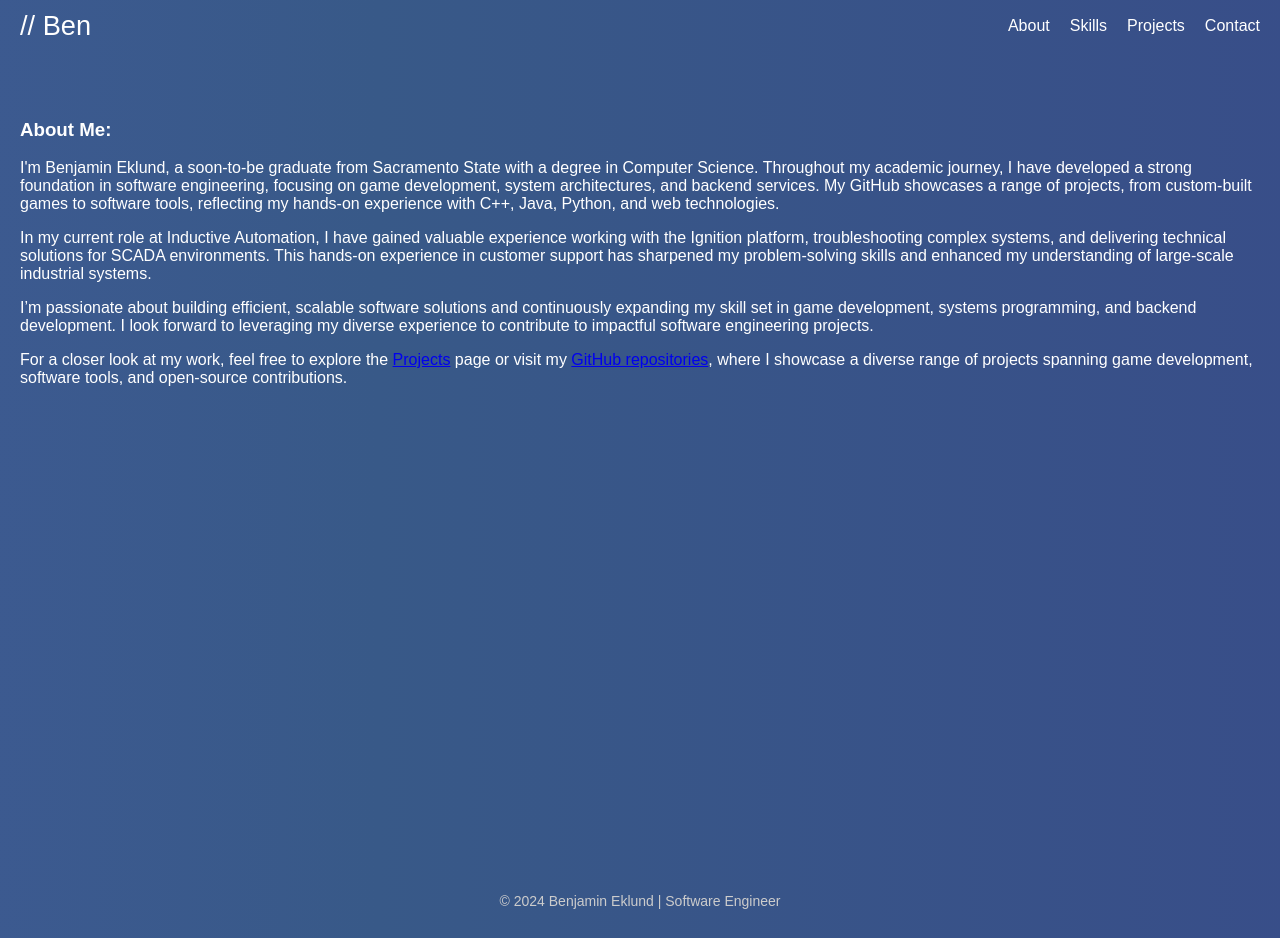
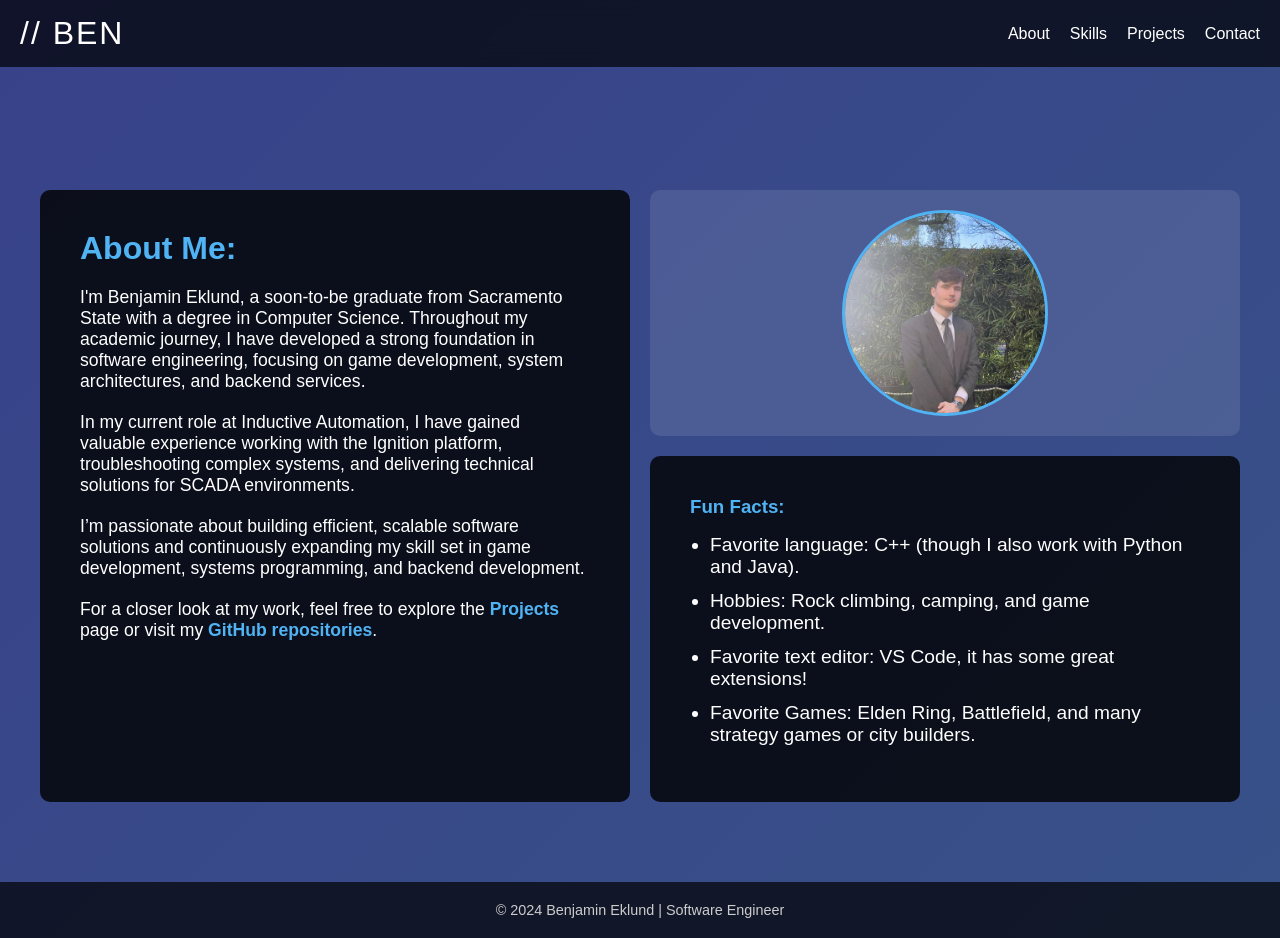
Before and after one commit to BenEklundCS/portfolio-site, a Django app: template portfolio_site/templates/about.html in a window 1280 px wide. Run offline with Django 3.2, Linux system fonts and the light colour scheme; the template is opened without the code that fills it, so the values that code supplies are empty.

Commit message:
huge style improvements to main page and about page

```diff
--- /dev/null
+++ b/portfolio_site/static/about.css
@@ -0,0 +1,97 @@
+/* About Section Styles */
+/* Container for the cards */
+.about-container {
+    display: grid;
+    grid-template-columns: 1fr 1fr;
+    grid-template-rows: auto auto;
+    gap: 20px;
+    max-width: 1400px; /* Increase max-width */
+    margin: 20px auto; /* Decrease top margin */
+    padding: 20px; /* Reduce padding */
+}
+
+/* About Me Card */
+.about-card {
+    background-color: rgba(0, 0, 0, 0.8);
+    padding: 40px;
+    border-radius: 10px;
+    grid-column: 1 / 2;
+    grid-row: 1 / 3;
+    color: #fff;
+}
+
+.about-card h3 {
+    font-size: 2rem; /* Larger for main heading */
+    margin-bottom: 20px;
+}
+
+.about-card p {
+    margin-bottom: 20px;
+    font-size: 1.1rem; /* Slightly larger for body text */
+}
+
+.about-card a {
+    color: #50b3f4; /* Teal color for links */
+    text-decoration: none;
+    font-weight: bold;
+}
+
+.about-card a:hover {
+    text-decoration: underline;
+}
+
+/* Profile Picture Card */
+.profile-pic-card {
+    display: flex;
+    justify-content: center;
+    align-items: center;
+    background-color: rgba(255, 255, 255, 0.1);
+    padding: 20px;
+    border-radius: 10px;
+    grid-column: 2 / 3;
+    grid-row: 1 / 2;
+}
+
+.profile-pic {
+    width: 200px;
+    height: 200px;
+    border-radius: 50%;
+    border: 3px solid #50b3f4;
+}
+
+/* Fun Facts Card */
+.fun-facts-card {
+    background-color: rgba(0, 0, 0, 0.8);
+    padding: 40px;
+    border-radius: 10px;
+    grid-column: 2 / 3;
+    grid-row: 2 / 3;
+    color: #fff;
+}
+
+/* Reduce spacing between sections */
+.fun-facts-card ul {
+    list-style: disc;
+    padding-left: 20px;
+}
+
+.fun-facts-card li {
+    margin-bottom: 12px;
+    font-size: 1.2rem;
+}
+
+/* Hover effect for the cards */
+.about-card:hover, .fun-facts-card:hover {
+    transform: translateY(-5px); /* Slight hover lift */
+    box-shadow: 0 10px 20px rgba(0, 0, 0, 0.3); /* Shadow effect */
+}
+
+/* Responsive Design */
+@media (max-width: 768px) {
+    .about-container {
+        grid-template-columns: 1fr;
+        grid-template-rows: auto;
+        max-width: 100%; /* Ensure it fits smaller screens */
+        padding: 15px; /* Reduce padding for mobile */
+    }
+}
--- a/portfolio_site/static/style.css
+++ b/portfolio_site/static/style.css
@@ -1,7 +1,3 @@
-/* debug mode */
-
-
-
 /* Global Styles */
 html, body {
     height: 100%;
@@ -12,14 +8,40 @@ html, body {
     color: #fff;
     font-family: 'Montserrat', sans-serif;
     box-sizing: border-box;
-    overflow-x: hidden; /* Prevent horizontal scrolling */
-    background: linear-gradient(270deg, #5b2c83, #383a8a, #385988, #535fbd); /* Gradient background */
+    background: linear-gradient(135deg, #5b2c83, #383a8a, #385988, #535fbd);
     background-size: 600% 600%;
-    animation: gradientShift 60s ease infinite;
+    animation: gradientShift 45s ease infinite;
+    overflow-x: hidden;
+}
+
+a {
+    text-decoration: none;
+    color: inherit;
 }
 
 .tealText {
-    color: #50b3f4; /* Teal text color */
+    color: #50b3f4;
+}
+
+h1, h2, h3, p {
+    margin: 0;
+}
+
+.hero {
+    text-align: center;
+    padding: 50px 20px;
+}
+
+.hero h1 {
+    font-size: 3rem;
+    font-weight: bold;
+    color: #fff;
+}
+
+.hero p {
+    font-size: 1.5rem;
+    color: #ccc;
+    margin-top: 10px;
 }
 
 /* Animation for shifting gradient */
@@ -35,100 +57,160 @@ html, body {
     }
 }
 
-/* Top Bar Styles */
+/* Navigation Bar */
 .top-bar {
     color: #fff;
     display: flex;
     justify-content: space-between;
-    padding: 10px 20px;
+    padding: 15px 20px;
     align-items: center;
     width: 100%;
-    max-width: 100vw; /* Prevent the top bar from overflowing */
-    position: fixed; /* Fixed on scroll */
+    position: fixed;
     top: 0;
     left: 0;
     right: 0;
     z-index: 10;
-    box-sizing: border-box; /* Ensure padding is accounted for */
-    overflow-x: hidden;
+    background-color: rgba(0, 0, 0, 0.7); /* Semi-transparent background */
+    backdrop-filter: blur(10px); /* Blurred background */
+    box-sizing: border-box; /* Ensure proper sizing */
 }
 
+/* Logo hover effect */
 .top-bar .logo a {
     color: #fff;
-    font-size: 1.7rem;
-    text-decoration: none;
-    transition: color 0.3s ease;
+    font-size: 2rem; /* Slightly larger font */
+    text-transform: uppercase;
+    letter-spacing: 2px;
+    transition: color 0.3s ease; /* Smooth transition */
 }
 
 .top-bar .logo a:hover {
-    color: #50b3f4; /* Teal hover color */
+    color: #50b3f4; /* Teal hover color for the logo */
 }
 
+/* Navigation Bar Links */
 .top-bar .menu {
     list-style: none;
     margin: 0;
-    padding-left: 1rem;
+    padding: 0;
     display: flex;
     gap: 20px;
-    flex-wrap: wrap; /* Allow wrapping on smaller screens */
 }
 
 .top-bar .menu li a {
     color: #fff;
-    text-decoration: none;
     font-size: 1rem;
-    white-space: nowrap; /* Prevent wrapping of individual items */
-    transition: color 0.3s ease;
+    transition: color 0.3s ease; /* Smooth transition for links */
 }
 
 .top-bar .menu li a:hover {
-    color: #50b3f4; /* Teal hover color */
+    color: #50b3f4; /* Teal hover color for links */
 }
 
-/* Main Content Area */
+/* Hamburger Menu Icon for Mobile */
+.menu-icon {
+    display: none;
+    font-size: 2rem;
+    color: #fff;
+    cursor: pointer;
+}
+
+#menu-toggle {
+    display: none;
+}
+
+/* Mobile Responsive Menu */
+@media (max-width: 768px) {
+    .menu {
+        display: none;
+        flex-direction: column;
+        position: absolute;
+        top: 60px;
+        left: 0;
+        width: 100%;
+        background-color: rgba(0, 0, 0, 0.9); /* Dark background for mobile menu */
+    }
+
+    .menu li {
+        padding: 15px;
+        text-align: center;
+    }
+
+    #menu-toggle:checked + .menu {
+        display: flex; /* Show menu on toggle */
+    }
+
+    .menu-icon {
+        display: block; /* Show hamburger icon */
+    }
+}
+
+/* Main Content */
 main {
     flex: 1;
-    padding: 100px 20px; /* Prevent overlap with the fixed navbar */
+    padding: 150px 20px 40px;
     background: transparent;
 }
 
-/* Footer Styling */
+/* Footer */
 footer {
+    background-color: rgba(0, 0, 0, 0.7); /* Semi-transparent background */
     color: #ccc;
     text-align: center;
-    padding: 15px 0;
-    font-size: 14px;
+    padding: 20px 0;
+    font-size: 0.9rem;
     width: 100%;
-    position: relative;
-    z-index: 10; /* Keep above other content */
 }
 
-/* Divider (hr) Styling */
-hr {
-    width: 100%;
-    border: none;
-    height: 2px;
-    background-color: #555;
-    margin: 20px 0;
+/* CTA Button Styling */
+.cta {
+    margin-top: 50px; /* Added space between the text and button */
 }
 
-/* Responsive Styles */
-@media (max-width: 768px) {
-    .top-bar .menu {
-        display: none; /* Hide the menu on smaller screens */
-    }
-
-    .top-bar {
-        flex-direction: column;
-    }
-
-    main {
-        padding: 80px 10px; /* Adjust padding on smaller screens */
-    }
+.cta-button {
+    background-color: rgba(255, 255, 255, 0.3); /* Lightened semi-transparent background */
+    color: #fff; /* White text */
+    padding: 15px 30px;
+    text-transform: uppercase;
+    letter-spacing: 1px;
+    font-weight: bold;
+    border-radius: 5px;
+    border: 2px solid rgba(255, 255, 255, 0.4); /* Lightened border */
+    box-shadow: 0 4px 10px rgba(0, 0, 0, 0.2); /* Slight shadow to lift the button */
+    transition: background-color 0.3s ease, transform 0.2s ease, color 0.3s ease;
 }
 
-@media (max-width: 1200px) {
-    .top-bar .menu li a {
-        font-size: 0.9rem;
-    }
+.cta-button:hover {
+    background-color: rgba(255, 255, 255, 0.6); /* More opaque on hover */
+    color: #000; /* Change text to black for contrast */
+    transform: translateY(-3px); /* Slight upward movement on hover */
 }
+
+/* Portfolio Preview Section Styles */
+.portfolio-preview {
+    padding: 50px 20px;
+}
+
+.project-grid {
+    display: flex;
+    gap: 30px;
+    flex-wrap: wrap;
+    justify-content: center;
+}
+
+.project {
+    background-color: rgba(0, 0, 0, 0.8);
+    padding: 20px;
+    border-radius: 10px;
+    max-width: 300px;
+    color: #fff;
+}
+
+.project a {
+    color: #50b3f4;
+    text-decoration: none;
+}
+
+.project a:hover {
+    text-decoration: underline;
+}
--- a/portfolio_site/templates/about.html
+++ b/portfolio_site/templates/about.html
@@ -1,21 +1,47 @@
 {% extends 'base.html' %}
+
+{% load static %}
 
 {% block title %}About Me{% endblock %}
 
+{% block head %}
+    <!-- Load the separate CSS for the about page -->
+    <link rel="stylesheet" href="{% static 'about.css' %}">
+{% endblock %}
+
 {% block content %}
-<div>
-    <h3>About Me:</h3>
+<div class="about-container">
+    <!-- About Me Section -->
+    <div class="about-card">
+        <h3 class="tealText">About Me:</h3>
         <p>
-        I'm Benjamin Eklund, a soon-to-be graduate from Sacramento State with a degree in Computer Science. Throughout my academic journey, I have developed a strong foundation in software engineering, focusing on game development, system architectures, and backend services. My GitHub showcases a range of projects, from custom-built games to software tools, reflecting my hands-on experience with C++, Java, Python, and web technologies.
+            I'm Benjamin Eklund, a soon-to-be graduate from Sacramento State with a degree in Computer Science. Throughout my academic journey, I have developed a strong foundation in software engineering, focusing on game development, system architectures, and backend services.
         </p>
         <p>
-        In my current role at Inductive Automation, I have gained valuable experience working with the Ignition platform, troubleshooting complex systems, and delivering technical solutions for SCADA environments. This hands-on experience in customer support has sharpened my problem-solving skills and enhanced my understanding of large-scale industrial systems.
+            In my current role at Inductive Automation, I have gained valuable experience working with the Ignition platform, troubleshooting complex systems, and delivering technical solutions for SCADA environments.
         </p>
         <p>
-        I’m passionate about building efficient, scalable software solutions and continuously expanding my skill set in game development, systems programming, and backend development. I look forward to leveraging my diverse experience to contribute to impactful software engineering projects.
+            I’m passionate about building efficient, scalable software solutions and continuously expanding my skill set in game development, systems programming, and backend development.
         </p>
         <p>
-        For a closer look at my work, feel free to explore the <a href="/projects">Projects</a> page or visit my <a href="https://github.com/BenEklundCS?tab=repositories" target="_blank">GitHub repositories</a>, where I showcase a diverse range of projects spanning game development, software tools, and open-source contributions.
+            For a closer look at my work, feel free to explore the <a href="/projects">Projects</a> page or visit my <a href="https://github.com/BenEklundCS?tab=repositories" target="_blank">GitHub repositories</a>.
         </p>
     </div>
+
+    <!-- Profile Picture Section -->
+    <div class="profile-pic-card">
+        <img src="{% static 'portfolio_img.jpg' %}" alt="Benjamin Eklund" class="profile-pic">
+    </div>
+
+    <!-- Fun Facts Section -->
+    <div class="fun-facts-card">
+        <h3 class="tealText">Fun Facts:</h3>
+        <ul>
+            <li>Favorite language: C++ (though I also work with Python and Java).</li>
+            <li>Hobbies: Rock climbing, camping, and game development.</li>
+            <li>Favorite text editor: VS Code, it has some great extensions!</li>
+            <li>Favorite Games: Elden Ring, Battlefield, and many strategy games or city builders.</li>
+        </ul>
+    </div>
+</div>
 {% endblock %}
--- a/portfolio_site/templates/base.html
+++ b/portfolio_site/templates/base.html
@@ -4,8 +4,13 @@
     {% load static %}
     <meta charset="UTF-8">
     <meta name="viewport" content="width=device-width, initial-scale=1.0">
-    <title>{% block title %}My Portfolio{% endblock %}</title>
+    <title>{% block title %}Ben's Portfolio{% endblock %}</title>
+
+    <!-- Load default styles (common styles for all pages) -->
     <link rel="stylesheet" href="{% static 'style.css' %}">
+
+    <!-- Allow child templates to load additional CSS here -->
+    {% block head %}{% endblock %}
 </head>
 <body>
     <!-- Navigation Bar -->
@@ -13,19 +18,19 @@
         <div class="logo">
             <a href="/">// Ben </a>
         </div>
+        <input type="checkbox" id="menu-toggle">
+        <label for="menu-toggle" class="menu-icon">&#9776;</label>
         <ul class="menu">
             <li><a href="{% url 'about' %}">About</a></li>
             <li><a href="{% url 'skills' %}">Skills</a></li>
             <li><a href="{% url 'projects' %}">Projects</a></li>
             <li><a href="{% url 'contact' %}">Contact</a></li>
         </ul>
+    </nav>
 
-
-    </nav>
     <!-- Main Content Area -->
     <main>
-        {% block content %}
-        {% endblock %}
+        {% block content %}{% endblock %}
     </main>
 
     <!-- Footer -->
```
Also changed, not shown: portfolio_site/templates/home.html (+7 -8 lines), portfolio_site/static/portfolio_img.jpg (added). Lines whose indentation alone changed are shown as unchanged.
